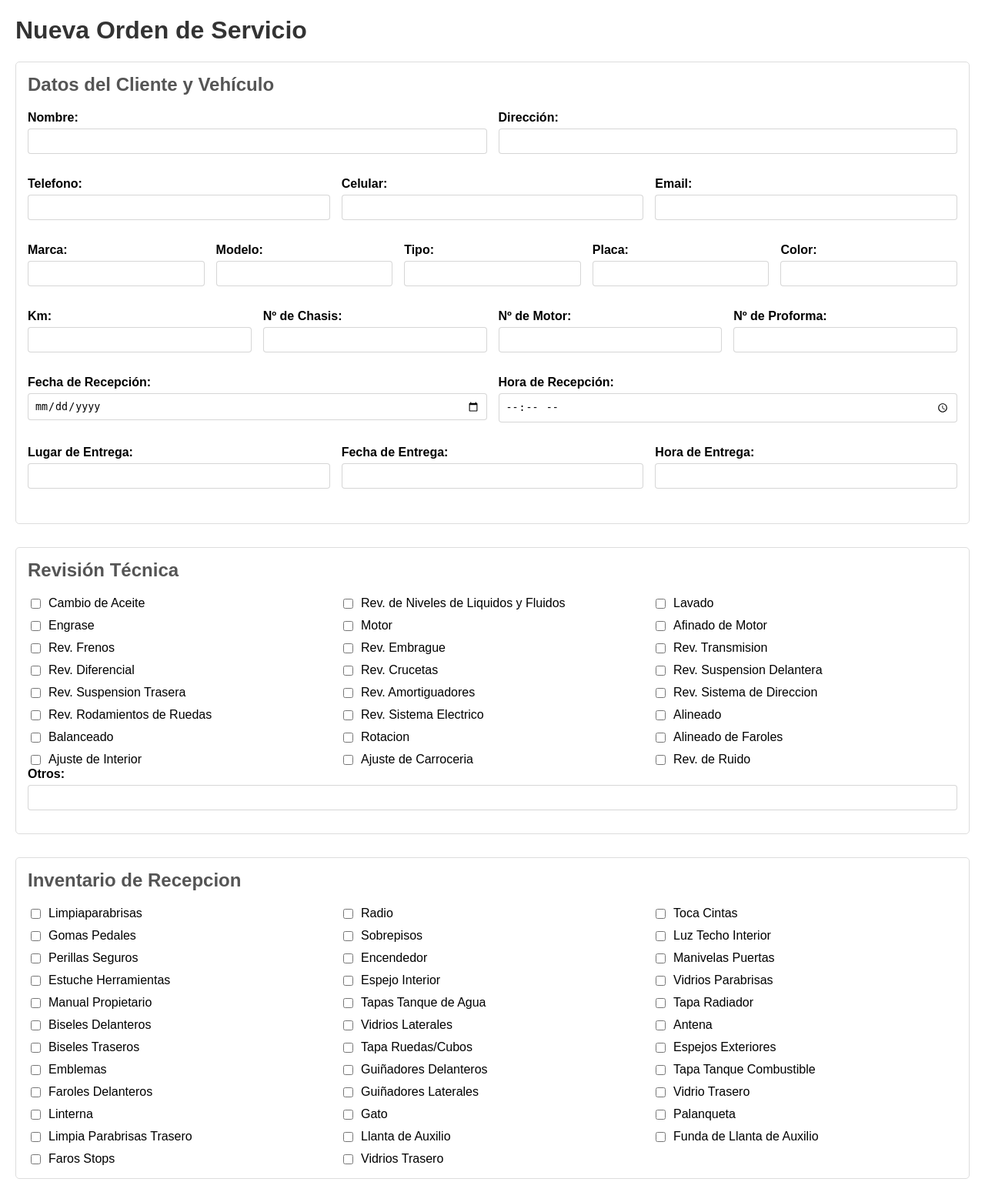
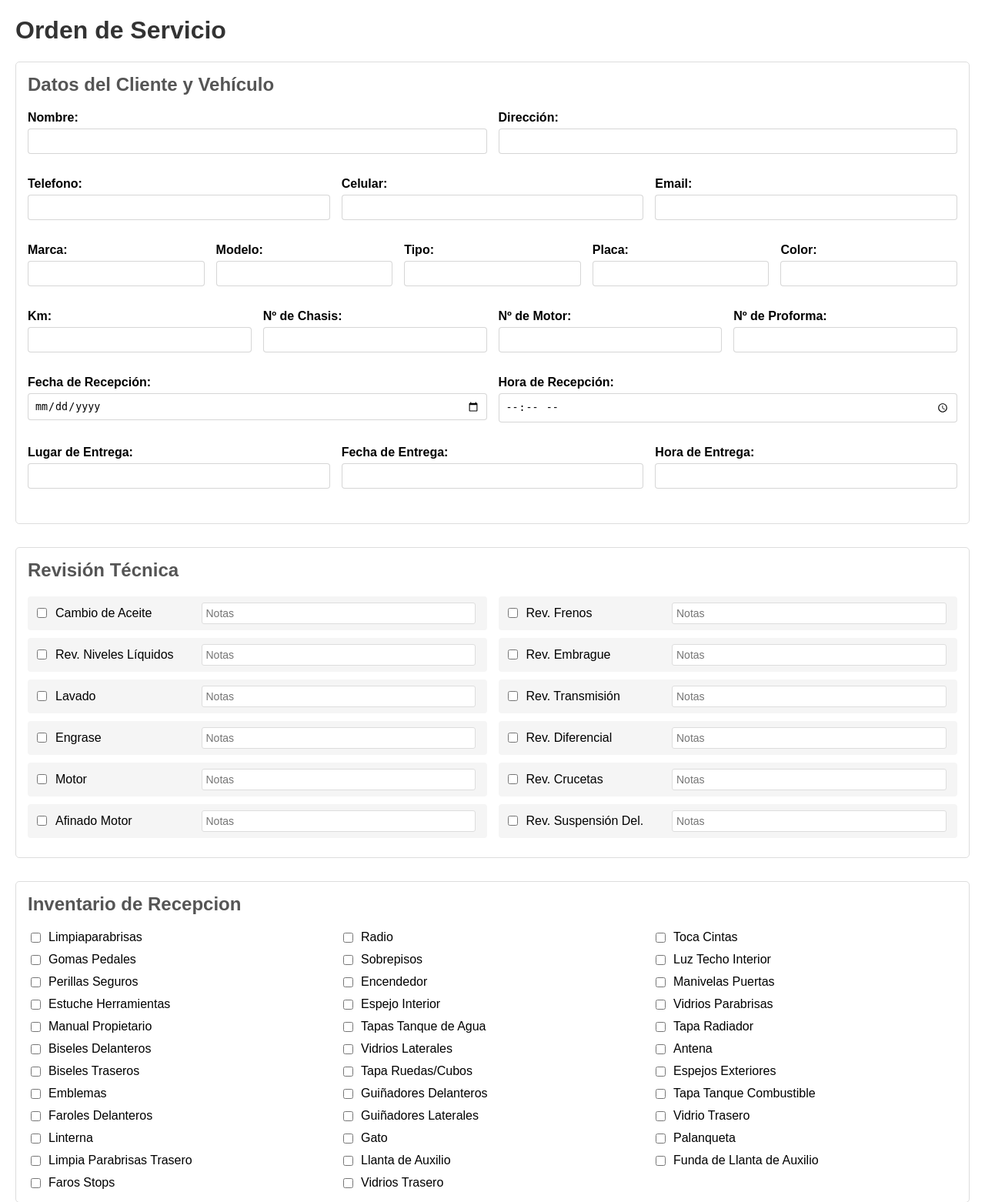
Before and after one commit to gooowiyo/RepoProyectoSistemas2-ServiStar, a Django app: page /accounts/asesor/nueva-orden in a window 1280 px wide. Shown: the top 1562 px of the page at 77% size. Run offline with Django 5.2, Linux system fonts and the light colour scheme.

Commit message:
Pagina Asesor

```diff
--- a/servistar/accounts/forms.py
+++ b/servistar/accounts/forms.py
@@ -19,8 +19,39 @@ class OrdenServicioForm(forms.ModelForm):
         model = OrdenServicio
         fields = '__all__'
         widgets = {
+
+            # Seccion Datos del Cliente y Vehiculo
             'recepcion_fecha': forms.DateInput(attrs={'type': 'date'}),
             'recepcion_hora': forms.TimeInput(attrs={'type': 'time'}),
+
+            # Seccion Revision Tecnica
+            'cambio_aceite_notas': forms.TextInput(attrs={'placeholder': 'Notas'}),
+            'revision_nivelesLiquidos_notas': forms.TextInput(attrs={'placeholder': 'Notas'}),
+            'lavado_notas': forms.TextInput(attrs={'placeholder': 'Notas'}),
+            'engrase_notas': forms.TextInput(attrs={'placeholder': 'Notas'}),
+            'motor_notas': forms.TextInput(attrs={'placeholder': 'Notas'}),
+            'afinado_motor_notas': forms.TextInput(attrs={'placeholder': 'Notas'}),
+            'revision_frenos_notas': forms.TextInput(attrs={'placeholder': 'Notas'}),
+            'revision_embrague_notas': forms.TextInput(attrs={'placeholder': 'Notas'}),
+            'revision_transmision_notas': forms.TextInput(attrs={'placeholder': 'Notas'}),
+            'revision_diferencial_notas': forms.TextInput(attrs={'placeholder': 'Notas'}),
+            'revision_crucetas_notas': forms.TextInput(attrs={'placeholder': 'Notas'}),
+            'revision_suspensionDelantera_notas': forms.TextInput(attrs={'placeholder': 'Notas'}),
+            'revision_suspensionTrasera_notas': forms.TextInput(attrs={'placeholder': 'Notas'}),
+            'revision_amortiguadores_notas': forms.TextInput(attrs={'placeholder': 'Notas'}),
+            'revision_sistemasDireccion_notas': forms.TextInput(attrs={'placeholder': 'Notas'}),
+            'revision_rodamientosRuedas_notas': forms.TextInput(attrs={'placeholder': 'Notas'}),
+            'revision_sistemaElectrico_notas': forms.TextInput(attrs={'placeholder': 'Notas'}),
+            'alineado_notas': forms.TextInput(attrs={'placeholder': 'Notas'}),
+            'balanceado_notas': forms.TextInput(attrs={'placeholder': 'Notas'}),
+            'rotacion_notas': forms.TextInput(attrs={'placeholder': 'Notas'}),
+            'alineado_faroles_notas': forms.TextInput(attrs={'placeholder': 'Notas'}),
+            'ajuste_interior_notas': forms.TextInput(attrs={'placeholder': 'Notas'}),
+            'ajuste_carroceria_notas': forms.TextInput(attrs={'placeholder': 'Notas'}),
+            'revision_ruido_notas': forms.TextInput(attrs={'placeholder': 'Notas'}),
+            'otros_notas': forms.TextInput(attrs={'placeholder': 'Notas'}),
+
+            # Seccion Observaciones
             'observaciones': forms.Textarea(attrs={'rows': 3}),
             'fecha_entrega': forms.DateTimeInput(attrs={'type': 'datetime-local'}),
         }
--- a/servistar/accounts/templates/accounts/pagina_asesor.html
+++ b/servistar/accounts/templates/accounts/pagina_asesor.html
@@ -53,10 +53,51 @@
             border-radius: 4px;
         }
 
+        .revision-section {
+            display: grid;
+            grid-template-columns: repeat(2, 1fr);
+            gap: 15px;
+        }
+
+        .revision-item {
+            display: flex;
+            align-items: center;  /* Alinea verticalmente */
+            gap: 8px;  /* Espacio uniforme entre elementos */
+            margin-bottom: 10px;
+            background: #f5f5f5;
+            padding: 8px;
+            border-radius: 4px;
+        }
+
+        .revision-checkbox {
+            margin-right: 15px;
+            transform: scale(1.2);
+        }
+
+        .revision-label {
+            flex: 1;
+            min-width: 120px;  /* Ancho mínimo para los labels */
+            font-weight: normal;
+        }
+
+        .revision-notes {
+            flex: 2;
+            margin-left: 0;
+            width: 10px;
+        }
+
+        .revision-notes input {
+            width: 95%;
+            padding: 5px;
+            border: 1px solid #ddd;
+            border-radius: 3px;
+            font-size: 14px;
+            margin-left: 0;
+        }
     </style>
 </head>
 <body>
-    <h1>Nueva Orden de Servicio</h1>
+    <h1>Orden de Servicio</h1>
     <form method="post">
         {% csrf_token %}
 
@@ -161,37 +202,114 @@
         <!-- Sección 2: Revisión Técnica -->
         <div class="seccion">
             <h2>Revisión Técnica</h2>
-            <div class="checkbox-group">
-                <label>{{ form.cambio_aceite }} Cambio de Aceite</label>
-                <label>{{ form.revision_nivelesLiquidos }} Rev. de Niveles de Liquidos y Fluidos</label>
-                <label>{{ form.lavado }} Lavado</label>
-                <label>{{ form.engrase }} Engrase</label>
-                <label>{{ form.motor }} Motor</label>
-                <label>{{ form.afinado_motor }} Afinado de Motor</label>
-                <label>{{ form.revision_frenos }} Rev. Frenos</label>
-                <label>{{ form.revision_embrague }} Rev. Embrague</label>
-                <label>{{ form.revision_transmision }} Rev. Transmision</label>
-                <label>{{ form.revision_diferencial }} Rev. Diferencial</label>
-                <label>{{ form.revision_crucetas }} Rev. Crucetas</label>
-                <label>{{ form.revision_suspensionDelantera }} Rev. Suspension Delantera</label>
-                <label>{{ form.revision_suspensionTrasera }} Rev. Suspension Trasera</label>
-                <label>{{ form.revision_amortiguadores }} Rev. Amortiguadores</label>
-                <label>{{ form.revision_sistemasDireccion }} Rev. Sistema de Direccion</label>
-                <label>{{ form.revision_rodamientosRuedas }} Rev. Rodamientos de Ruedas</label>
-                <label>{{ form.revision_sistemaElectrico }} Rev. Sistema Electrico</label>
-                <label>{{ form.alineado }} Alineado</label>
-                <label>{{ form.balanceado }} Balanceado</label>
-                <label>{{ form.rotacion }} Rotacion</label>
-                <label>{{ form.alineado_faroles }} Alineado de Faroles</label>
-                <label>{{ form.ajuste_interior }} Ajuste de Interior</label>
-                <label>{{ form.ajuste_carroceria }} Ajuste de Carroceria</label>
-                <label>{{ form.revision_ruido }} Rev. de Ruido</label>
-            </div>
+            <div class="revision-section">
+                <!-- Columna Izquierda -->
+                <div>
+                    <!-- Item 1 -->
+                    <div class="revision-item">
+                        {{ form.cambio_aceite }}
+                        <label for="{{ form.cambio_aceite.id_for_label }}" class="revision-label">Cambio de Aceite</label>
+                        <div class="revision-notes">
+                            <input type="text" name="cambio_aceite_notas" placeholder="Notas">
+                        </div>
+                    </div>
 
-            <div class="otros-horizontal">
-                <div class="campo">
-                    {{ form.otros.label_tag }}
-                    {{ form.otros }}
+                    <!-- Item 2 -->
+                    <div class="revision-item">
+                        {{ form.revision_nivelesLiquidos }}
+                        <label for="{{ form.revision_nivelesLiquidos.id_for_label }}" class="revision-label">Rev. Niveles Líquidos</label>
+                        <div class="revision-notes">
+                            <input type="text" name="niveles_liquidos_notas" placeholder="Notas">
+                        </div>
+                    </div>
+
+                    <!-- Item 3 -->
+                    <div class="revision-item">
+                        {{ form.lavado }}
+                        <label for="{{ form.lavado.id_for_label }}" class="revision-label">Lavado</label>
+                        <div class="revision-notes">
+                            <input type="text" name="lavado_notas" placeholder="Notas">
+                        </div>
+                    </div>
+
+                    <!-- Continúa con los demás items de la columna izquierda -->
+                    <div class="revision-item">
+                        {{ form.engrase }}
+                        <label for="{{ form.engrase.id_for_label }}" class="revision-label">Engrase</label>
+                        <div class="revision-notes">
+                            <input type="text" name="engrase_notas" placeholder="Notas">
+                        </div>
+                    </div>
+
+                    <div class="revision-item">
+                        {{ form.motor }}
+                        <label for="{{ form.motor.id_for_label }}" class="revision-label">Motor</label>
+                        <div class="revision-notes">
+                            <input type="text" name="motor_notas" placeholder="Notas">
+                        </div>
+                    </div>
+
+                    <div class="revision-item">
+                        {{ form.afinado_motor }}
+                        <label for="{{ form.afinado_motor.id_for_label }}" class="revision-label">Afinado Motor</label>
+                        <div class="revision-notes">
+                            <input type="text" name="afinado_notas" placeholder="Notas">
+                        </div>
+                    </div>
+                </div>
+
+                <!-- Columna Derecha -->
+                <div>
+                    <!-- Item 1 -->
+                    <div class="revision-item">
+                        {{ form.revision_frenos }}
+                        <label for="{{ form.revision_frenos.id_for_label }}" class="revision-label">Rev. Frenos</label>
+                        <div class="revision-notes">
+                            <input type="text" name="frenos_notas" placeholder="Notas">
+                        </div>
+                    </div>
+
+                    <!-- Item 2 -->
+                    <div class="revision-item">
+                        {{ form.revision_embrague }}
+                        <label for="{{ form.revision_embrague.id_for_label }}" class="revision-label">Rev. Embrague</label>
+                        <div class="revision-notes">
+                            <input type="text" name="embrague_notas" placeholder="Notas">
+                        </div>
+                    </div>
+
+                    <!-- Continúa con los demás items de la columna derecha -->
+                    <div class="revision-item">
+                        {{ form.revision_transmision }}
+                        <label for="{{ form.revision_transmision.id_for_label }}" class="revision-label">Rev. Transmisión</label>
+                        <div class="revision-notes">
+                            <input type="text" name="transmision_notas" placeholder="Notas">
+                        </div>
+                    </div>
+
+                    <div class="revision-item">
+                        {{ form.revision_diferencial }}
+                        <label for="{{ form.revision_diferencial.id_for_label }}" class="revision-label">Rev. Diferencial</label>
+                        <div class="revision-notes">
+                            <input type="text" name="diferencial_notas" placeholder="Notas">
+                        </div>
+                    </div>
+
+                    <div class="revision-item">
+                        {{ form.revision_crucetas }}
+                        <label for="{{ form.revision_crucetas.id_for_label }}" class="revision-label">Rev. Crucetas</label>
+                        <div class="revision-notes">
+                            <input type="text" name="crucetas_notas" placeholder="Notas">
+                        </div>
+                    </div>
+
+                    <div class="revision-item">
+                        {{ form.revision_suspensionDelantera }}
+                        <label for="{{ form.revision_suspensionDelantera.id_for_label }}" class="revision-label">Rev. Suspensión Del.</label>
+                        <div class="revision-notes">
+                            <input type="text" name="suspension_del_notas" placeholder="Notas">
+                        </div>
+                    </div>
                 </div>
             </div>
         </div>
```
Also changed, not shown: servistar/accounts/models.py (+50 -1 lines).
